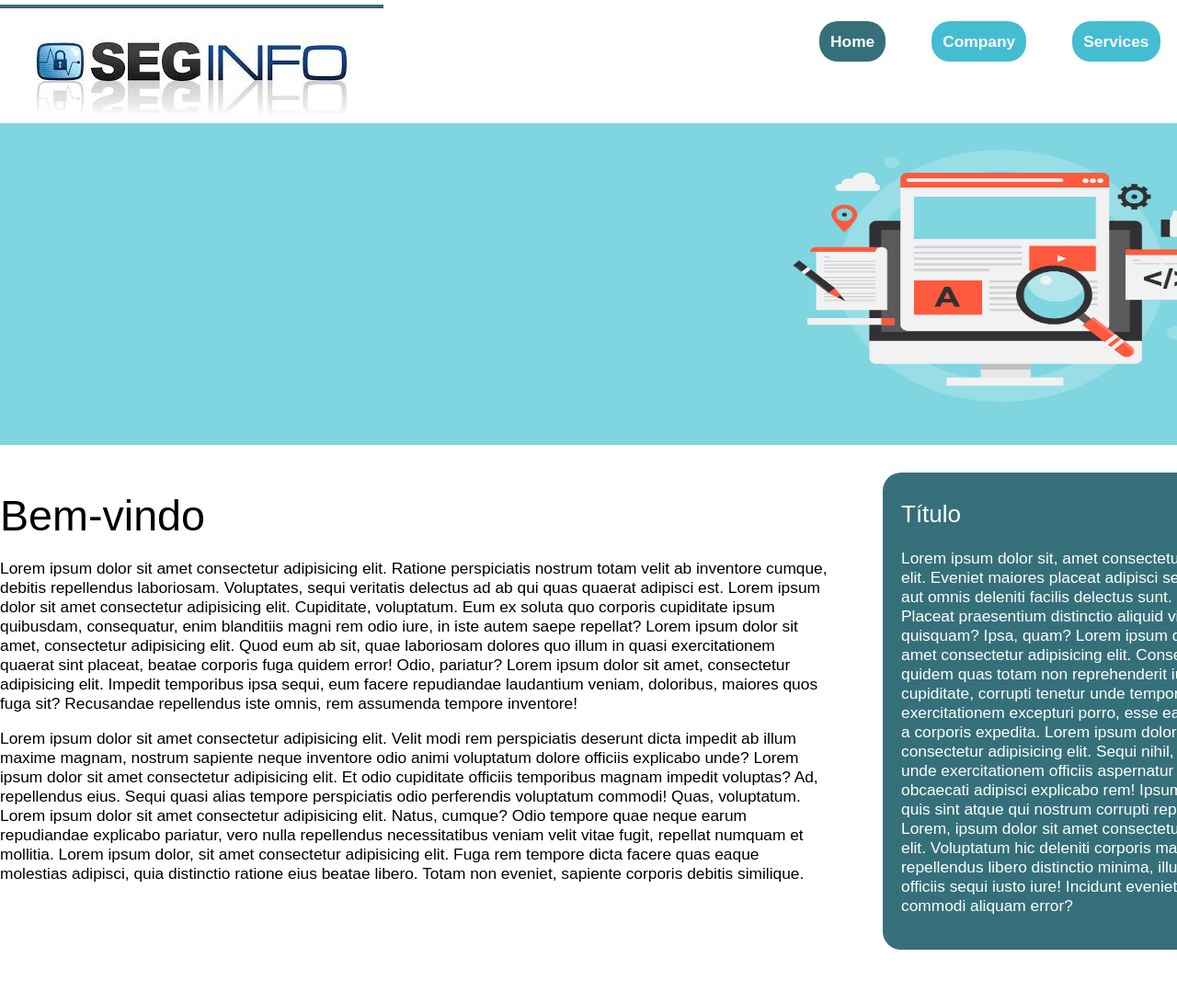
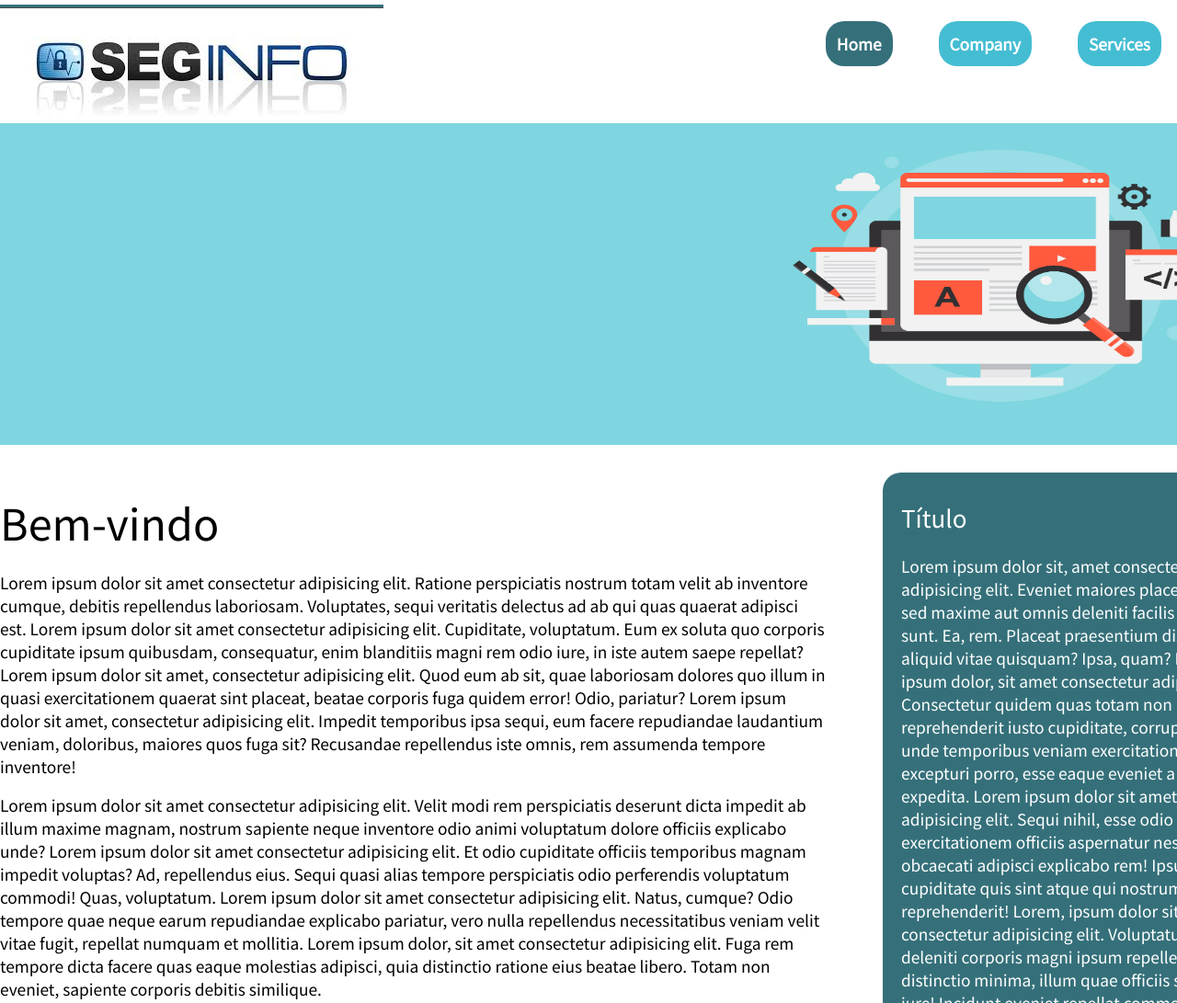
Before and after one commit to LucasLima337/Website_InfoSec, a plain HTML site: page index.html in a window 1280 px wide. Shown: the top 1091 px of the page at 92% size. Drawn offline with Linux system fonts and the light colour scheme.

Commit message:
index.html

```diff
--- a/index.html
+++ b/index.html
@@ -5,6 +5,7 @@
         <meta charset="utf-8">
         <title>HOME - Company Website</title>
         <link rel="stylesheet" href="css/style.css">
+        <link href="https://fonts.googleapis.com/css2?family=Noto+Sans+KR&display=swap" rel="stylesheet">
     </head>
     <body>
         <header class='header1'>
```
